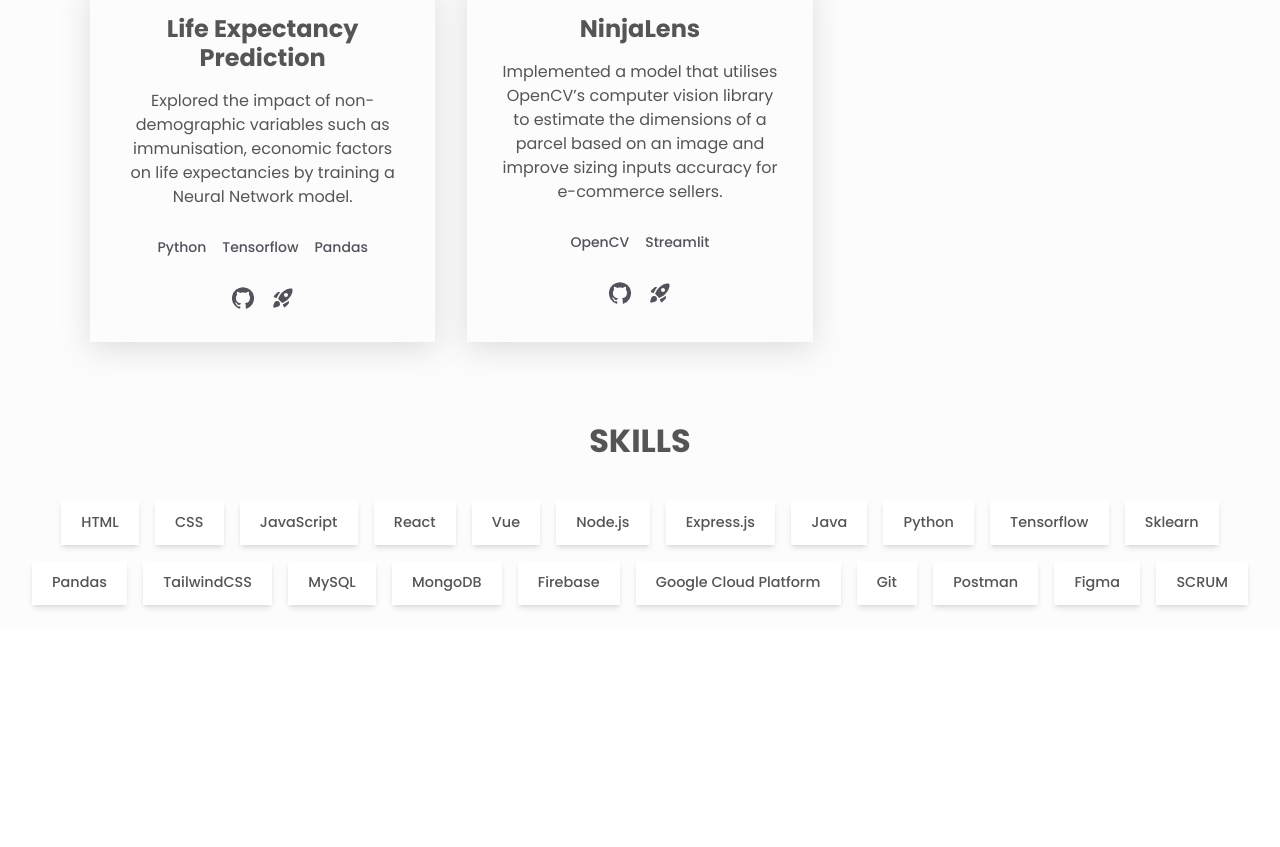
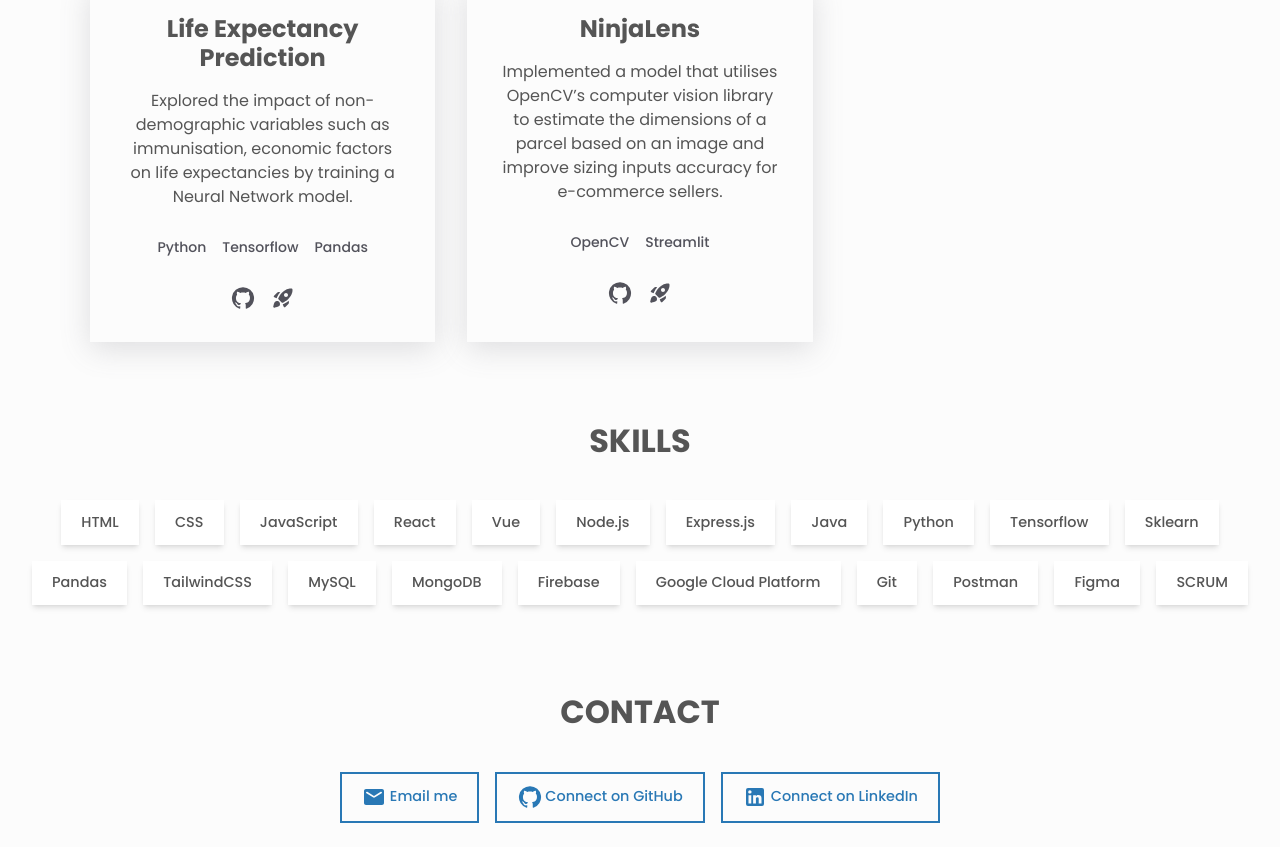
Before and after one commit to andersooi/portfolio-app, a React (Vite) app: page / in a window 1280 px wide. Shown: the part 1879-2726 px from the top of the page. Before the commit the page ends 2508 px from the top, so only its background shows below. Built offline with nearby package versions, Linux system fonts and the light colour scheme.

Commit message:
feat: add contact section

```diff
--- a/src/App.jsx
+++ b/src/App.jsx
@@ -3,6 +3,7 @@ import About from './components/About/About';
 import Experiences from './components/Experiences/Experiences';
 import Projects from './components/Projects/Projects';
 import Skills from './components/Skills/Skills';
+import Contact from './components/Contact/Contact';
 import './App.css';
 
 const App = () => {
@@ -15,6 +16,7 @@ const App = () => {
         <Experiences />
         <Projects />
         <Skills />
+        <Contact />
       </main>
 
     </div>
--- /dev/null
+++ b/src/components/Contact/Contact.jsx
@@ -0,0 +1,44 @@
+import { GitHub, Mail } from "@mui/icons-material";
+import { LinkedIn } from "@mui/icons-material";
+import MailRoundedIcon from "@mui/icons-material/MailRounded";
+
+const contactInfo = [
+    {
+        icon: <MailRoundedIcon className="bg-transparent"/>,
+        url: "mailto:andersooi0307@gmail.com",
+        label: "Email me",
+    },
+    {
+        icon: <GitHub className="bg-transparent"/>,
+        url: "https://github.com/andersooi",
+        label: "Connect on GitHub",
+    },
+    {
+        icon: <LinkedIn className="bg-transparent"/>,
+        url: "https://www.linkedin.com/in/andersooi/",
+        label: "Connect on LinkedIn",
+    },
+]
+
+const Contact = () => {
+    return (
+        <section id="contact" className="section">
+            <h2 className="section__title font-bold">Contact</h2>
+            <div className="flex flex-wrap justify-center">
+                {contactInfo.map((contact) => (
+                    <a
+                        key={contact.label}
+                        href={contact.url}
+                        aria-label={contact.label}
+                        className="m-2 btn btn--outline hover:-translate-y-1"
+                        target="_blank"
+                    >
+                        {contact.icon}{" "}{contact.label}
+                    </a>
+                ))}
+            </div>
+        </section>
+    );
+};
+
+export default Contact;
```
